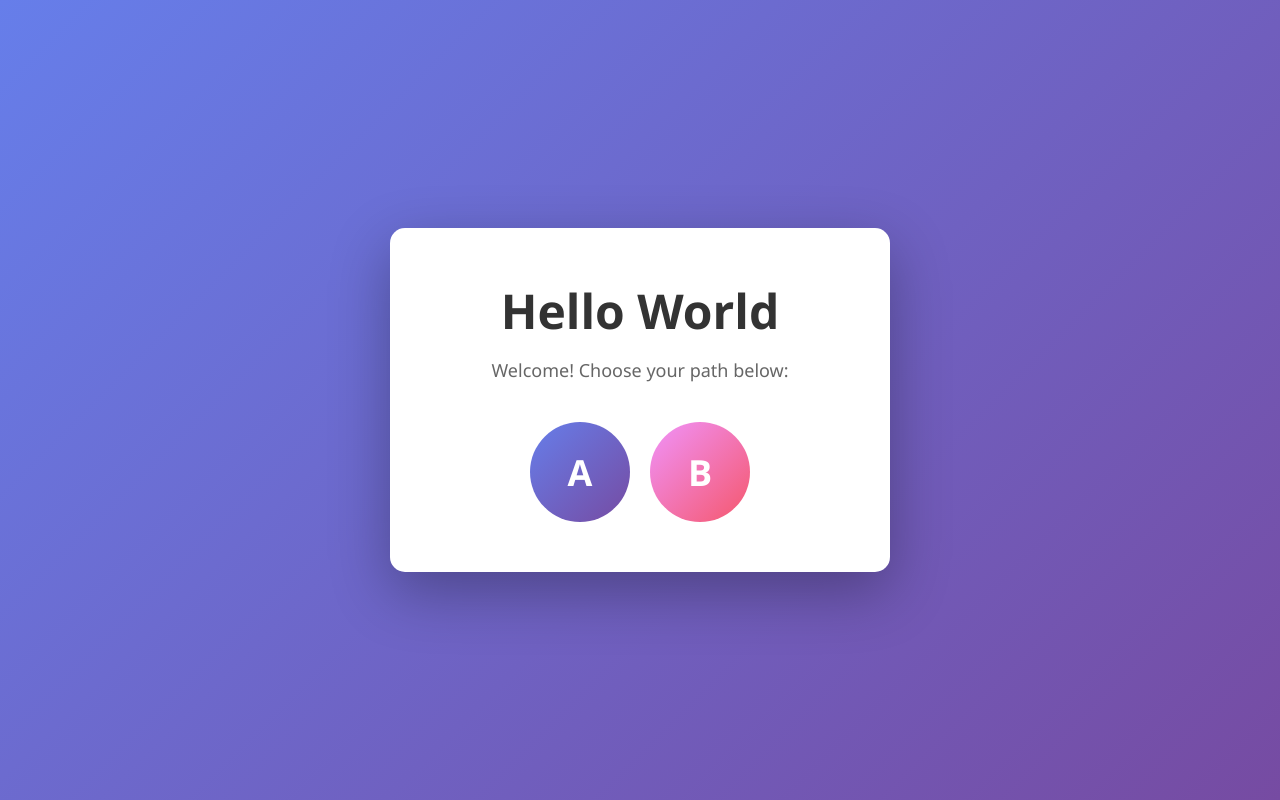
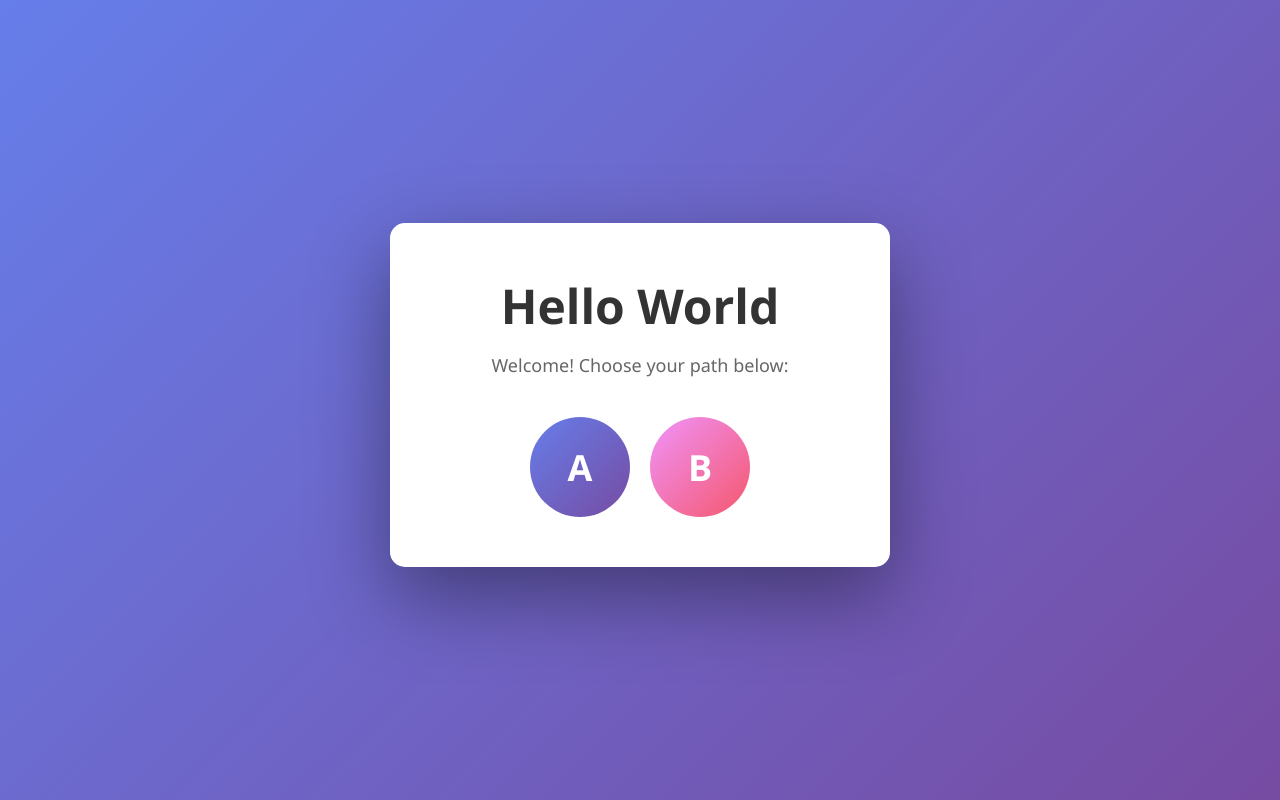
Before and after one commit to ssdm26908-prog/practise, a plain HTML site: page index.html in a window 1280 px wide. In both pictures the pointer is over the element 640 px from the left and 400 px from the top of the page. Drawn offline with Linux system fonts and the light colour scheme.

```diff
--- a/css.css
+++ b/css.css
@@ -27,7 +27,10 @@
     max-width: 500px;
     margin: 0 auto;
 }
-
+.welcome-box:hover{
+    transform: translateY(-5px);
+    box-shadow: 0 30px 80px rgba(0, 0, 0, 0.4);
+}
 h1 {
     color: #333;
     font-size: 48px;
```
